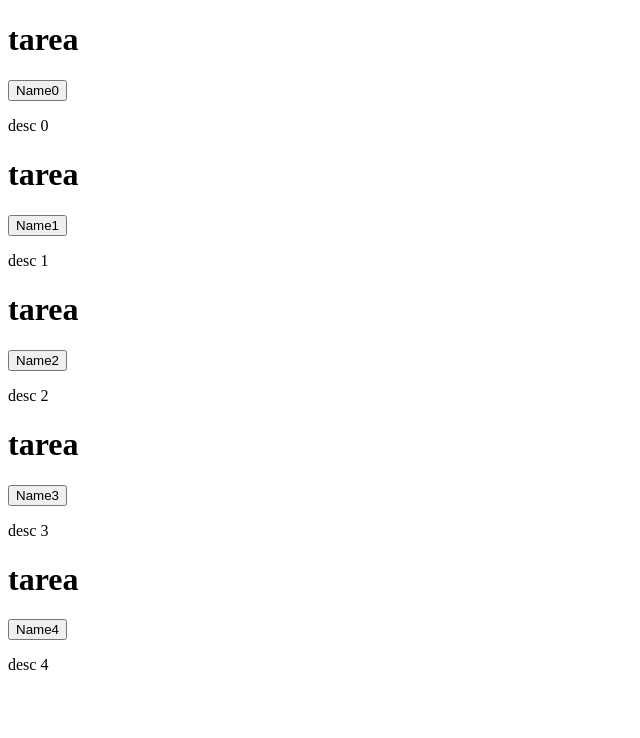
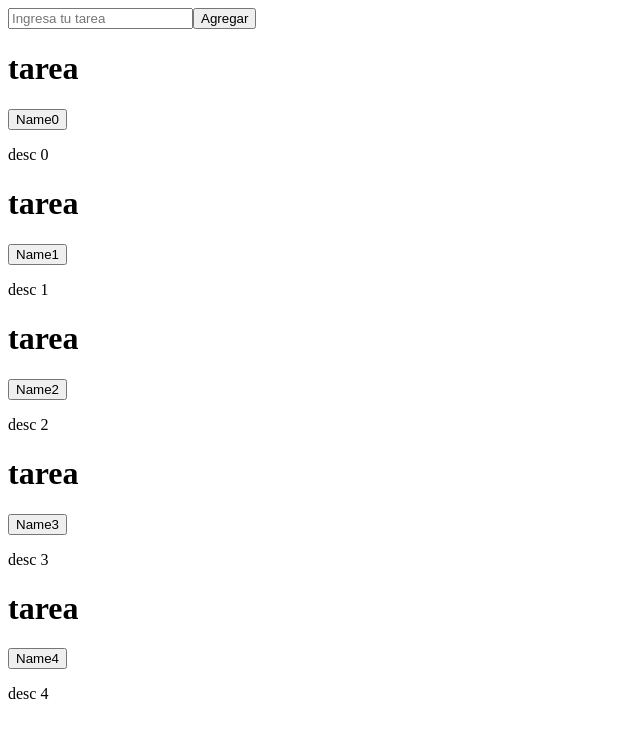
Before and after one commit to dav-sh/react-list-app, a React (Vite) app: page / in a window 1280 px wide. Shown: the top 738 px of the page, without its empty margins (0-640 px from the left). Built offline with nearby package versions, Linux system fonts and the light colour scheme.

Commit message:
Getting data from a form

```diff
--- a/src/App.jsx
+++ b/src/App.jsx
@@ -1,9 +1,13 @@
-import TaskList from './TaskList'
+import TaskForm from "./TaskForm";
+import TaskList from "./TaskList";
 
 function App() {
   return (
-    <TaskList/>
-  )
+    <>
+      <TaskForm/>
+      <TaskList />
+    </>
+  );
 }
 
-export default App
+export default App;
--- /dev/null
+++ b/src/TaskForm.jsx
@@ -0,0 +1,27 @@
+import { useState } from "react";
+import React from "react";
+
+function TaskForm() {
+  const [tasks, setTasks] = useState("");
+
+  const handleSubmit = (e) => {
+    e.preventDefault();
+    console.log(tasks + "Hola");
+  };
+
+  return (
+    <form
+      onSubmit={handleSubmit}
+      method="post"
+      onChange={(e) => {
+        console.log(e.target.value);
+        setTasks(e.target.value);
+      }}
+    >
+      <input type="text" placeholder="Ingresa tu tarea" />
+      <button type="button">Agregar</button>
+    </form>
+  );
+}
+
+export default TaskForm;
--- a/src/TaskList.jsx
+++ b/src/TaskList.jsx
@@ -13,7 +13,7 @@ function TaskList() {
   return (
     <>
       {tasks.map((t) => (
-        <div key= {t.id}>
+        <div key={t.id}>
           <h1>tarea</h1>
           <button>{t.name}</button>
           <p>{t.desc}</p>
```
